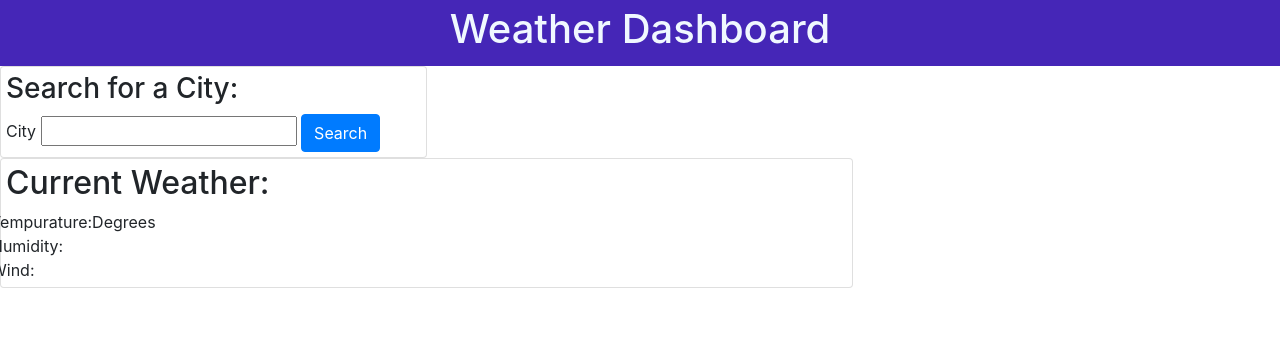
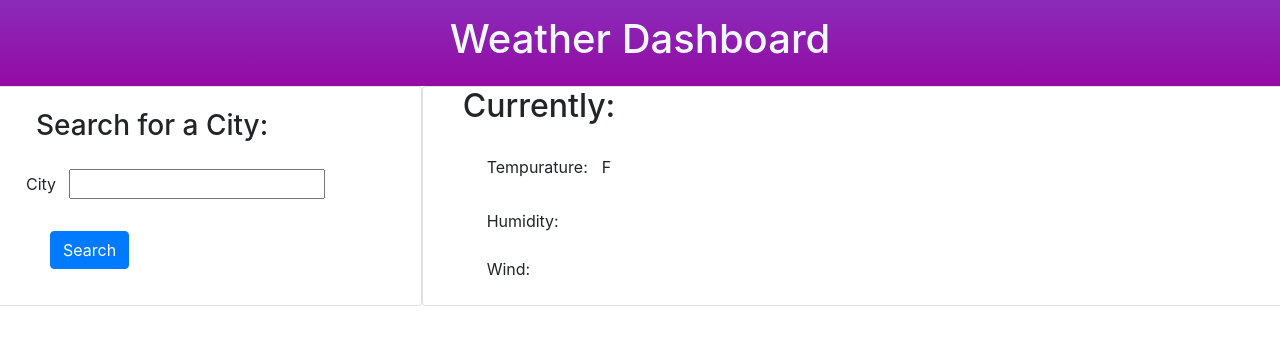
Before and after one commit to llacourciere/weather-app, a plain HTML site: page index.html in a window 1280 px wide. Drawn offline with nearby package versions, Linux system fonts and the light colour scheme.

Commit message:
upddated current weather section

```diff
--- a/assets/css/style.css
+++ b/assets/css/style.css
@@ -1,13 +1,32 @@
 header {
     text-align: center;
-    background-color: rgb(69, 38, 183);
+    background: linear-gradient(rgb(138, 43, 186), rgb(148, 11, 163));
     color: aliceblue;
     padding: 5px;
 }
 
 .card {
-    padding: 5px;
+  padding-left: 40px;
+  flex-direction: column;
+}
+.search {
+    padding: 10px;
+    align-items: center;
+    size: 30px
+}
+.form {
+    align-items: center;
+}
+.btn {
+    margin-left: 6px;
+}
+.content {
+    align-items: center;
+}
+.title {
+    border: 1px;
+    padding:10px;
 }
 .degrees {
-    padding: 2p
+    padding: 2px;
 }
--- a/assets/js/script.js
+++ b/assets/js/script.js
@@ -2,11 +2,13 @@ const cityFormEl = document.querySelector("#search-form")
 const cityInputEl = document.querySelector("#city-name")
 
 const currentWeatherEl = document.querySelector("#curweather-container")
+const currentCity = document.querySelector('.current-city')
+
 let tempEl = document.querySelector(".temp")
 let humidityEl = document.querySelector(".humidity")
 let windEl = document.querySelector(".wind")
+let citySearch = document.querySelector("#city-search")
 
-let citySearch = document.querySelector("#city-search")
 const API_Key = 'f59572c0b2843a8abecdaa750c6e1f93'
 
 const searchCityForm = (event) => {
@@ -24,13 +26,7 @@ const searchCityForm = (event) => {
             fetch(url).then(response => {
                 return response.json();})
                 .then(data => {
-                console.log(data);
-                const {temperature, humidty} = data.main;
-                // set DOM elements from API
-                tempEl.textContent = data.main.temp
-                humidityEl.textContent = data.main.humidity
-                windEl.textContent = data.wind.speed
-
+                displayCurrentWeather(data);
             });
         });
     } else {
@@ -38,31 +34,19 @@ const searchCityForm = (event) => {
     }
 };
 
-// var addCurrentWeatherEl = function (data) {
-// var weather = data[0]
-//                 var cWeatherEl = document.createElement('h3')
-//                 cWeatherEl.textContent = weather.main.temp;
-
-//                 currentWeatherEl.appendChild(cWeatherEl);
-
-//                 var weatherEl = document.createElement('li');
-//                 weatherEl.textContent = weather.weather;
-
-//                 currentWeatherEl.appendChild(weatherEl);
-
-//}
-
-
-
-
-
-
-
+let displayCurrentWeather = (data) => {
+    const {temp, humidity} = data.main;
+    // set DOM elements from API
+    currentCity.textContent = data.name
+    tempEl.textContent = temp
+    humidityEl.textContent = humidity
+    windEl.textContent = data.wind.speed
+}
 
 
 
 //save to localStorage
-var saveCity = function () {
+let saveCity = () => {
     localStorage.setItem('city', JSON.stringify(cities));
 };
 
--- a/index.html
+++ b/index.html
@@ -15,32 +15,36 @@
         <h1 class="title">Weather Dashboard</h1>
     </header>
 
-    <main>
+    <main class="row">
         <div class="card col-12 col-md-4 d-flex justify-content-center">
-            <h3 class="search d-flex flex-direction">
+            <h3 class="search">
                 Search for a City:
             </h3>
-            <form id="search-form">
+            <form id="search-form" class="form">
                 <label for="city">City</label>
-                <input type="text" name="city" id="city-name" class="form-input">
-                <button class="btn btn-primary" type="submit">Search</button>
+                <input type="text" name="city" id="city-name" class="form-input m-2">
+                <button class="btn btn-primary m-4" type="submit">Search</button>
             </form>
         </div>
 
-        <div class="card col-12 col-md-8 d-flex justify-content-center">
-            <h2 class="current">Current Weather:<span class="current-city"></span></h2>
-            <div id="curweather-container" class="current-weather">
-                <div class="temp-content row">
+        <div class="card col-12 col-md-8 ">
+            <div id="curweather-container" class="current-weather justify-content-center">
+                <div class="location">
+                <h2 class="current">Currently:<span class="current-city m-1"></span></h2>
+                <h2 class="date"></h2>
+            </div>
+
+                <div class="content row m-4">
                     <span class="current-title">Tempurature:</span>
-                    <h2 class="temp"></h2><span class="degrees">Degrees</span>
+                    <h4 class="temp m-1"></h4><span class="degrees m-1">F</span>
                 </div>
-                <div class="humidity-content row">
+                <div class="content row m-4">
                     <span class="current-title">Humidity:</span>
-                    <h4 class="humidity"></h4>
+                    <h4 class="humidity m-1"></h4>
                 </div>
-                <div class="wind-content row">
+                <div class="content row m-4">
                     <span class="current-title">Wind:</span>
-                    <h4 class="wind"></h4>
+                    <h4 class="wind m-1"></h4>
                 </div>
             </div>
         </div>
```
